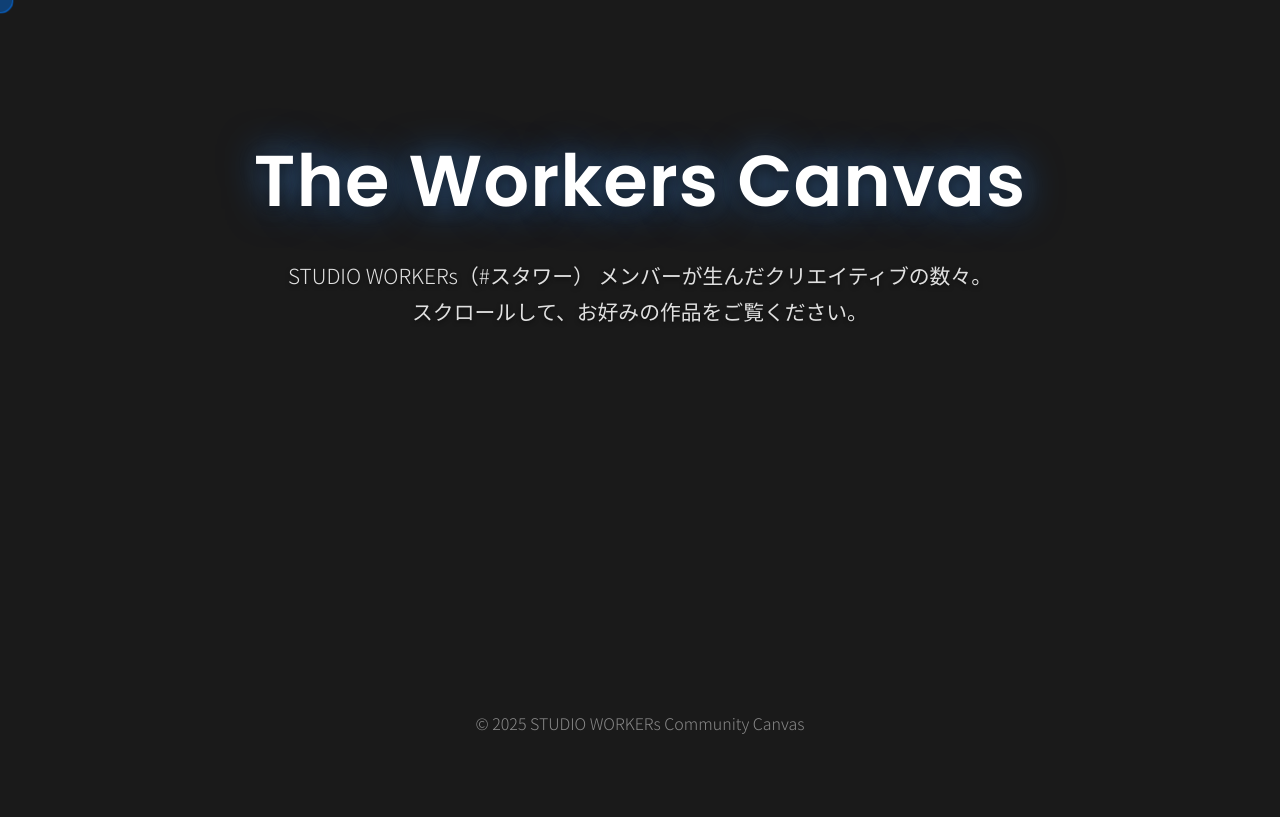
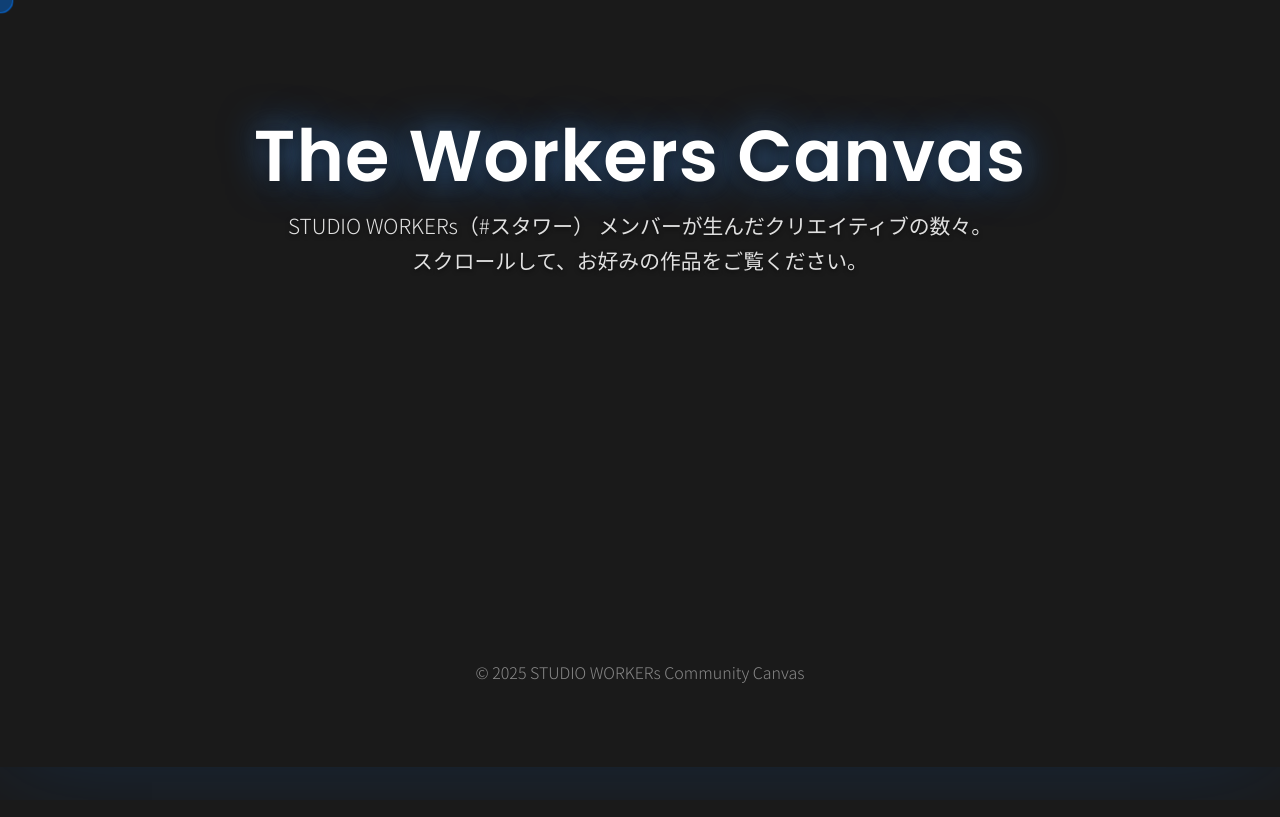
Before and after one commit to inabatomoro/stuwor-port, a website: page index.html in a window 1280 px wide. Drawn offline with nearby package versions, Linux system fonts and the light colour scheme.

Commit message:
fix: Adjust hero heading line height in index.html

```diff
--- a/index.html
+++ b/index.html
@@ -72,6 +72,7 @@
             font-size: 4.5rem;
             font-weight: 700;
             margin: 0;
+            line-height: 1.0;
             color: var(--light-text-color);
             letter-spacing: 1px;
             text-shadow: 0 4px 15px rgba(0, 0, 0, 0.5), 0 0 30px rgba(255, 255, 255, 0.2), 0 0 40px rgba(0, 122, 255, 0.6);
```
